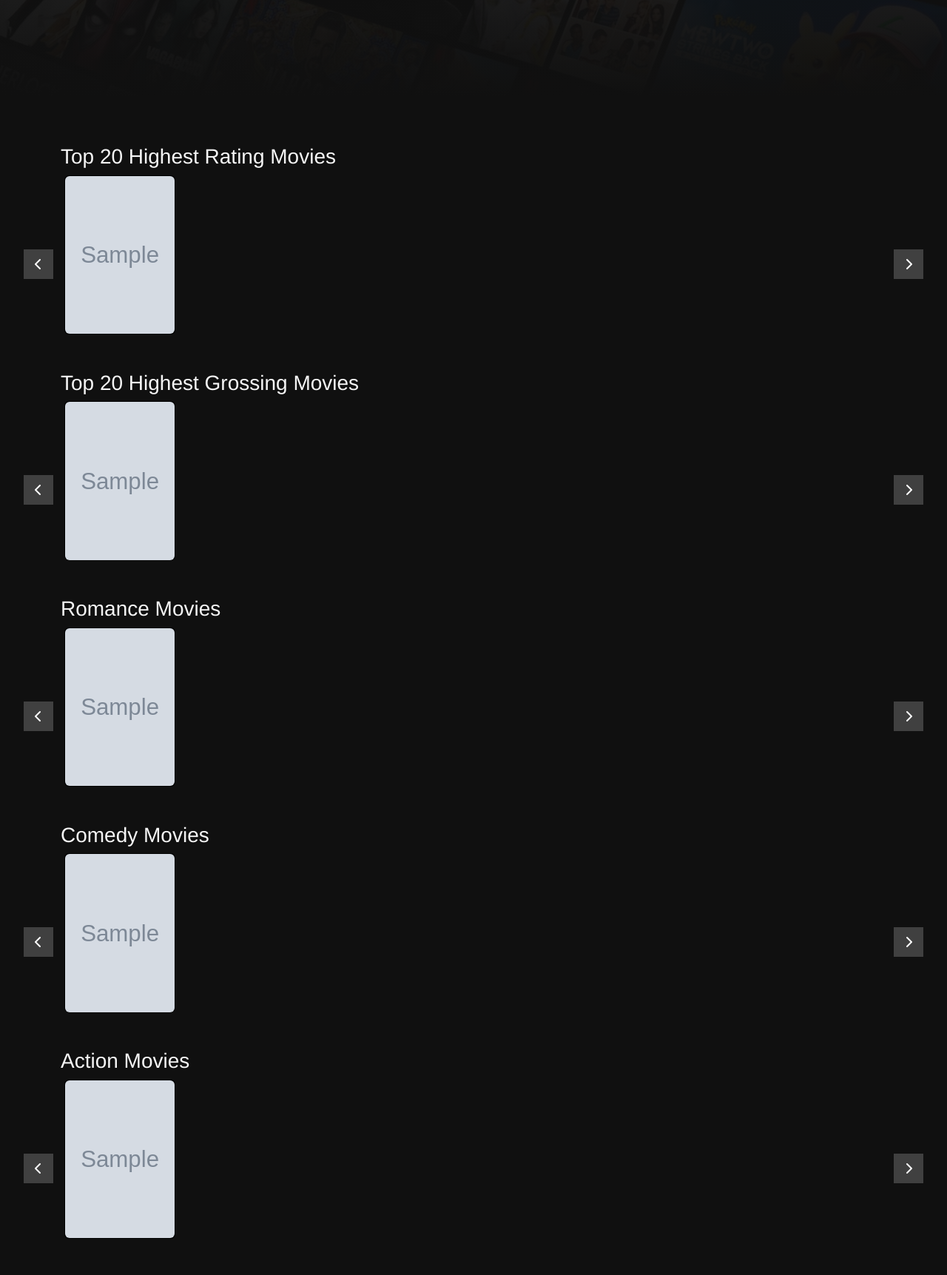
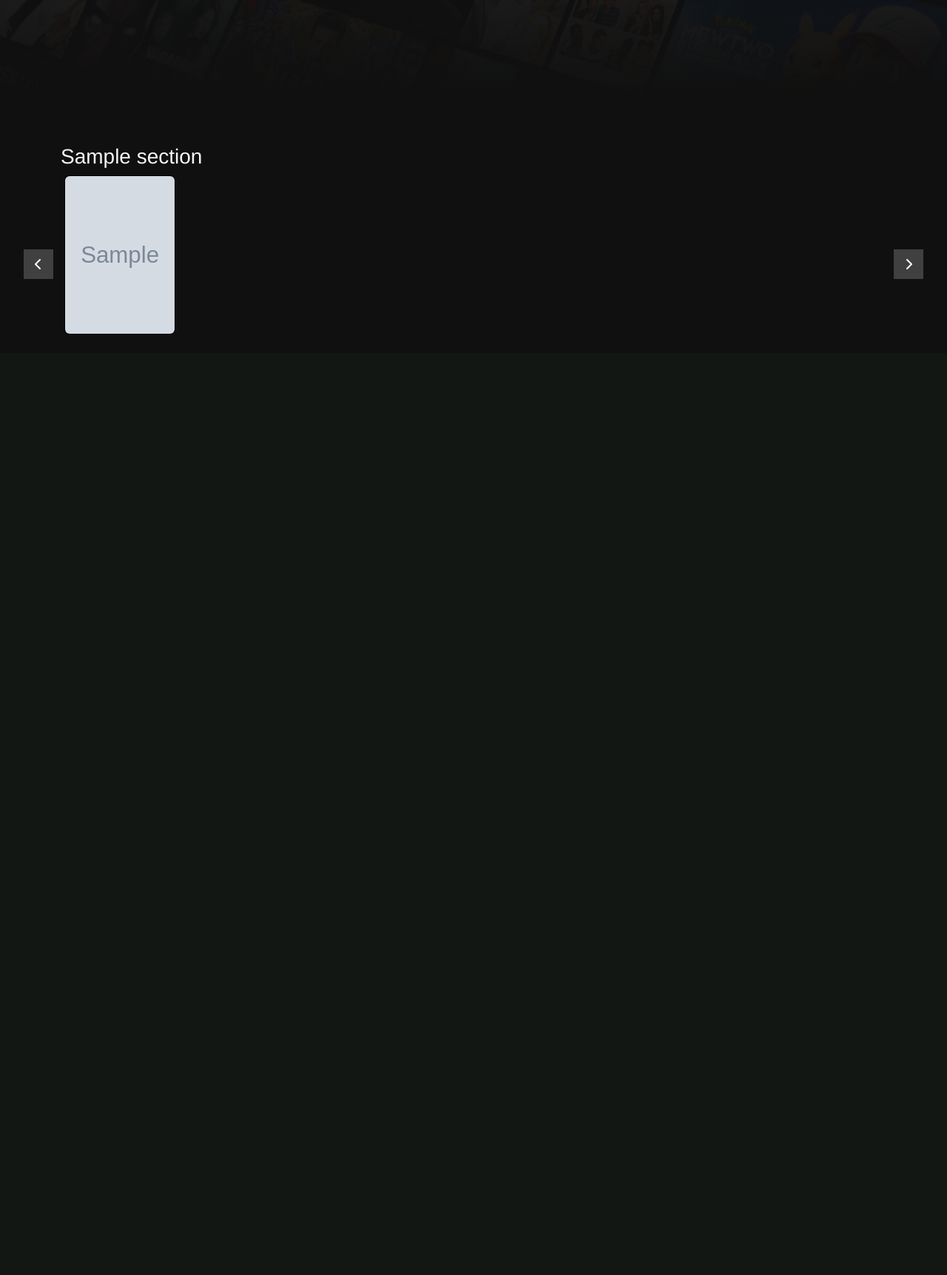
Before and after one commit to LGTM-KG/GMDb, a Django app: template gmdb/templates/home.html in a window 1280 px wide. Shown: the part 629-2352 px from the top of the page at 74% size. After the commit the page ends 1081 px from the top, so only its background shows below. Run offline with Django 4.2, Linux system fonts and the light colour scheme; the template is opened without the code that fills it: most values are stand-ins (such as "Sample title", 1, 10 or a date in 2020); grey boxes marked "Sample" are stand-in pictures; some libraries are stand-ins or nearby versions.

Commit message:
Refactoring agar lebih sederhana

```diff
--- a/gmdb/templates/home.html
+++ b/gmdb/templates/home.html
@@ -91,14 +91,16 @@
         </div>
     </div>
 
+    {% for section in sections %}
+
         <div class="container movie-recommendation mt-4">
-        <h3 style="color: whitesmoke;">Top 20 Highest Rating Movies</h3>
+            <h3 style="color: whitesmoke;">{{ section.title }}</h3>
             <div class="scrolling-wrapper-container">
                 <button class="scroll-arrow scroll-left" onclick="scrollMovies(this, 'left')">
                     <i class="fas fa-chevron-left"></i>
                 </button>
                 <div class="scrolling-wrapper">
-                {% for item in top_20_rating %}
+                    {% for item in section.items %}
                     <div class="item card">
                         <a href="#">
                             <img class="card-img-top rounded" src="{{ item.poster }}" alt="{{ item.movieName }}" width="100" height="200"/>
@@ -112,89 +114,7 @@
             </div>
         </div>
 
-    <div class="container movie-recommendation mt-4">
-        <h3 style="color: whitesmoke;">Top 20 Highest Grossing Movies</h3>
-        <div class="scrolling-wrapper-container">
-            <button class="scroll-arrow scroll-left" onclick="scrollMovies(this, 'left')">
-                <i class="fas fa-chevron-left"></i>
-            </button>
-            <div class="scrolling-wrapper">
-                {% for item in top_20_grossing %}
-                <div class="item card">
-                    <a href="#">
-                        <img class="card-img-top rounded" src="{{ item.poster }}" alt="{{ item.movieName }}" width="100" height="200"/>
-                    </a>
-                </div>
     {% endfor %}
-            </div>
-            <button class="scroll-arrow scroll-right" onclick="scrollMovies(this, 'right')">
-                <i class="fas fa-chevron-right"></i>
-            </button>
-        </div>
-    </div>
-
-    <div class="container movie-recommendation mt-4">
-        <h3 style="color: whitesmoke;">Romance Movies</h3>
-        <div class="scrolling-wrapper-container">
-            <button class="scroll-arrow scroll-left" onclick="scrollMovies(this, 'left')">
-                <i class="fas fa-chevron-left"></i>
-            </button>
-            <div class="scrolling-wrapper">
-                {% for item in romance %}
-                <div class="item card">
-                    <a href="#">
-                        <img class="card-img-top rounded" src="{{ item.poster }}" alt="{{ item.movieName }}" width="100" height="200"/>
-                    </a>
-                </div>
-                {% endfor %}
-            </div>
-            <button class="scroll-arrow scroll-right" onclick="scrollMovies(this, 'right')">
-                <i class="fas fa-chevron-right"></i>
-            </button>
-        </div>
-    </div>
-
-    <div class="container movie-recommendation mt-4">
-        <h3 style="color: whitesmoke;">Comedy Movies</h3>
-        <div class="scrolling-wrapper-container">
-            <button class="scroll-arrow scroll-left" onclick="scrollMovies(this, 'left')">
-                <i class="fas fa-chevron-left"></i>
-            </button>
-            <div class="scrolling-wrapper">
-                {% for item in comedy %}
-                <div class="item card">
-                    <a href="#">
-                        <img class="card-img-top rounded" src="{{ item.poster }}" alt="{{ item.movieName }}" width="100" height="200"/>
-                    </a>
-                </div>
-                {% endfor %}
-            </div>
-            <button class="scroll-arrow scroll-right" onclick="scrollMovies(this, 'right')">
-                <i class="fas fa-chevron-right"></i>
-            </button>
-        </div>
-    </div>
-
-    <div class="container movie-recommendation my-4">
-        <h3 style="color: whitesmoke;">Action Movies</h3>
-        <div class="scrolling-wrapper-container">
-            <button class="scroll-arrow scroll-left" onclick="scrollMovies(this, 'left')">
-                <i class="fas fa-chevron-left"></i>
-            </button>
-            <div class="scrolling-wrapper">
-                {% for item in action %}
-                <div class="item card">
-                    <a href="#">
-                        <img class="card-img-top rounded" src="{{ item.poster }}" alt="{{ item.movieName }}" width="100" height="200"/>
-                    </a>
-                </div>
-                {% endfor %}
-            </div>
-            <button class="scroll-arrow scroll-right" onclick="scrollMovies(this, 'right')">
-                <i class="fas fa-chevron-right"></i>
-            </button>
-        </div>
-    </div>
 
     <script>
     function scrollMovies(btn, direction) {
```
Also changed, not shown: gmdb/views.py (+45 -81 lines). Lines whose indentation alone changed are shown as unchanged.
